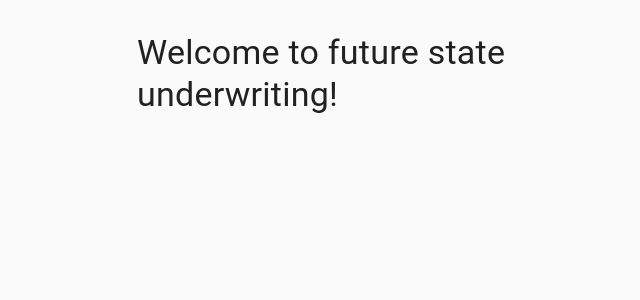
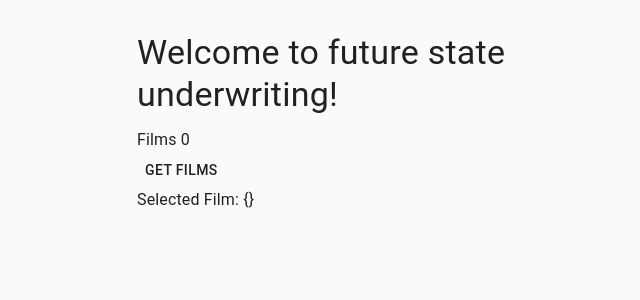
Before and after one commit to pip-pipkin/react-hello-world, a React app: page / in a window 1280 px wide. Shown: the top 300 px of the page, without its empty margins (227-867 px from the left). Built offline with nearby package versions, Linux system fonts and the light colour scheme; the HTML template or start-up script is replaced by a standard one; what redux-immutable-state-invariant would draw is missing.

Commit message:
finished base redux example

```diff
--- a/package.json
+++ b/package.json
@@ -9,6 +9,7 @@
     "@svgr/webpack": "4.3.2",
     "@typescript-eslint/eslint-plugin": "^2.3.1",
     "@typescript-eslint/parser": "^2.3.1",
+    "axios": "^0.19.0",
     "babel-eslint": "^10.0.3",
     "babel-jest": "^24.8.0",
     "babel-loader": "8.0.6",
@@ -52,6 +53,7 @@
     "react-redux": "^7.1.1",
     "react-router-dom": "^5.1.0",
     "redux": "^4.0.4",
+    "redux-saga": "^1.1.1",
     "resolve": "1.12.0",
     "resolve-url-loader": "3.1.0",
     "sass-loader": "7.2.0",
--- a/src/App.js
+++ b/src/App.js
@@ -1,18 +1,40 @@
+
 import React from 'react';
+import { connect } from "react-redux";
 import Container from '@material-ui/core/Container'
 import Typography from '@material-ui/core/Typography';
 import Box from '@material-ui/core/Box'
-const App = () => {
+import Button from '@material-ui/core/Button'
+import filmSelectors from './store/films/films.selectors'
+import filmActions from './store/films/films.actions'
+
+const App = ({
+  films,
+  getFilms,
+  selectedFilm
+}) => {
   return (
     <Container maxWidth="sm">
       <Box my={4}>
         <Typography variant="h4" component="h1" gutterBottom>
           Welcome to future state underwriting!
         </Typography>
+
+        <Typography>Films {films.length}</Typography>
+        <Button onClick={getFilms}>Get Films</Button>
+        <Typography>Selected Film: {JSON.stringify(selectedFilm)}</Typography>
       </Box>
-
     </Container>
   );
 }
 
-export default App;
+const mapStateToProps = state => ({
+  films: filmSelectors.allFilms(state),
+  selectedFilm: filmSelectors.selectedFilm(state)
+})
+
+const mapDispatchToProps = (dispatch) => {
+  return{
+    getFilms: () => dispatch(filmActions.get())
+}}
+export default connect(mapStateToProps, mapDispatchToProps)(App);
--- a/src/Store.js
+++ b/src/Store.js
@@ -1,15 +1,18 @@
 import { createStore, applyMiddleware } from 'redux'
 import { composeWithDevTools } from 'redux-devtools-extension/developmentOnly'
+import createSagaMiddleware from 'redux-saga'
 import reduxImmutableStateInvariant from 'redux-immutable-state-invariant'
 import rootReducer from './store/rootReducer'
+import initSagas from './store/initSagas'
 
 const isDevelopment = () => process.env.NODE_ENV === 'development'
 
+const sagaMiddleware = createSagaMiddleware()
 const immutableMiddleware = reduxImmutableStateInvariant()
 
 const getMiddleware = () => {
   // Middleware for any and all environments
-  const middleware = []
+  const middleware = [sagaMiddleware]
 
   // Dev Only Middleware
   const devMiddleware = [immutableMiddleware]
@@ -19,12 +22,15 @@ const getMiddleware = () => {
 
 // Configure Store
 export const configureStore = () => {
-  return createStore(
+  const store = createStore(
     rootReducer,
     isDevelopment()
       ? composeWithDevTools(applyMiddleware(...getMiddleware()))
       : applyMiddleware(...getMiddleware())
   )
+  initSagas(sagaMiddleware)
+
+  return store
 }
 
 export default configureStore
--- /dev/null
+++ b/src/store/films/films.actions.js
@@ -0,0 +1,11 @@
+import types from './films.types'
+
+const get = () => ({ type: types.GET })
+const set = films => ({ type: types.SET, films})
+const select = film => ({ type: types.SELECT, film })
+
+export default {
+  get,
+  set,
+  select
+}
--- /dev/null
+++ b/src/store/films/films.reducer.js
@@ -0,0 +1,17 @@
+import types from './films.types'
+
+export const initialState = {
+  allFilms: [],
+  selectedFilm: {}
+}
+
+export default (state = initialState, action) => {
+  switch (action.type) {
+    case types.SET:
+      return { ...state, allFilms: action.films }
+    case types.SELECT:
+      return { ...state, selectedFilm: action.film }
+    default:
+      return state
+  }
+}
--- /dev/null
+++ b/src/store/films/films.sagas.js
@@ -0,0 +1,18 @@
+import axios from 'axios'
+import { all, takeEvery, call, put } from 'redux-saga/effects'
+import filmTypes from './films.types'
+import filmActions from './films.actions'
+
+export function* getFilms() {
+  try {
+    let films = yield call([axios, 'get'], 'http://localhost:8080/api/films')
+    yield put(filmActions.set(films.data))
+    yield put(filmActions.select(films.data[0]))
+  } catch (e) {
+    console.log(e)
+  }
+}
+
+export default function* () {
+  yield all([takeEvery(filmTypes.GET, getFilms)])
+}
--- /dev/null
+++ b/src/store/films/films.selectors.js
@@ -0,0 +1,7 @@
+const allFilms = state => state.films.allFilms
+const selectedFilm = state => state.films.selectedFilm
+
+export default {
+  allFilms,
+  selectedFilm
+}
--- /dev/null
+++ b/src/store/films/films.types.js
@@ -0,0 +1,5 @@
+export default {
+  GET: 'films/GET',
+  SET: 'films/SET',
+  SELECT: 'films/SELECT'
+}
--- /dev/null
+++ b/src/store/initSagas.js
@@ -0,0 +1,7 @@
+import films from './films/films.sagas'
+
+const sagas = [films]
+
+const initSagas = sagaMiddleware => sagas.forEach(sagaMiddleware.run.bind(sagaMiddleware))
+
+export default initSagas
--- a/src/store/rootReducer.js
+++ b/src/store/rootReducer.js
@@ -1,7 +1,8 @@
 import { combineReducers } from 'redux'
+import films from './films/films.reducer';
 
 const rootReducer = combineReducers({
-
+  films
 })
 
 export default rootReducer
```
Also changed, not shown: 1 other file (tests, documents, lock files or other folders).
